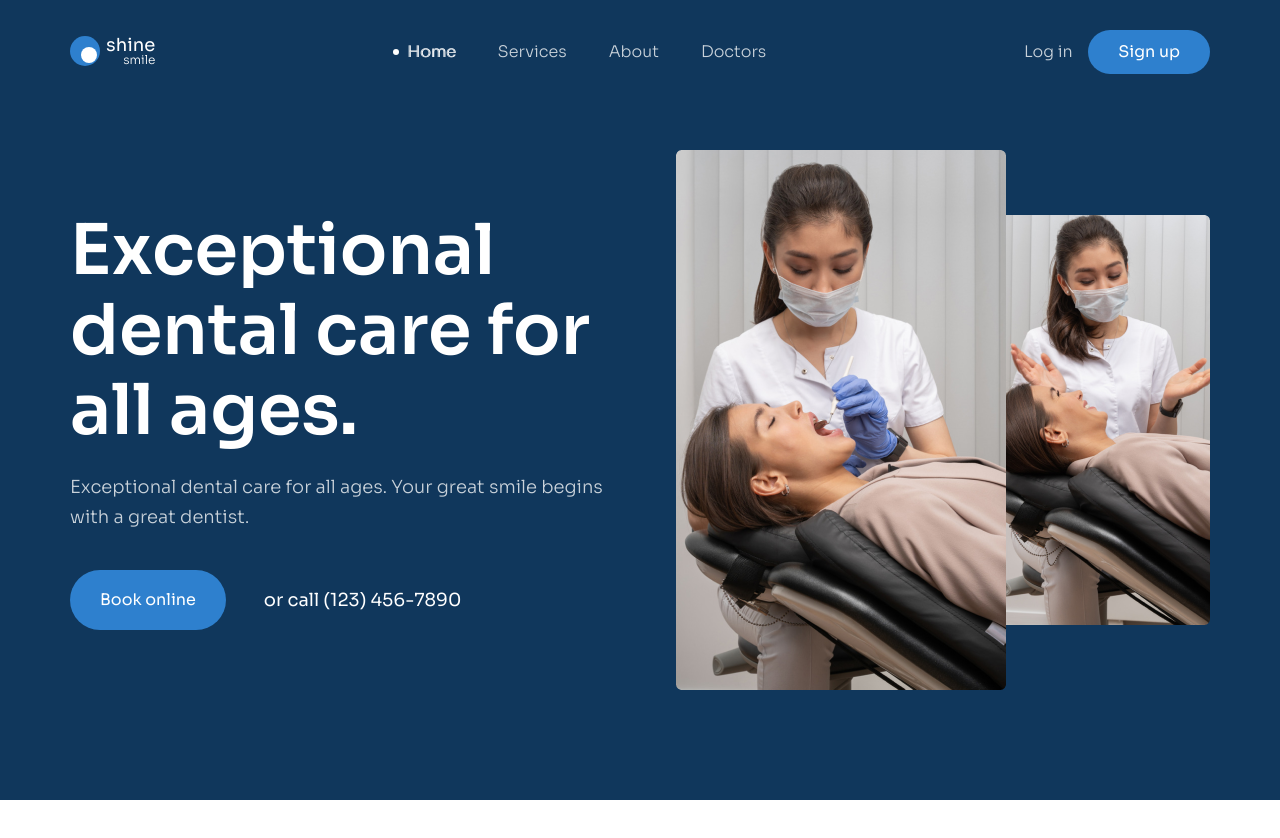
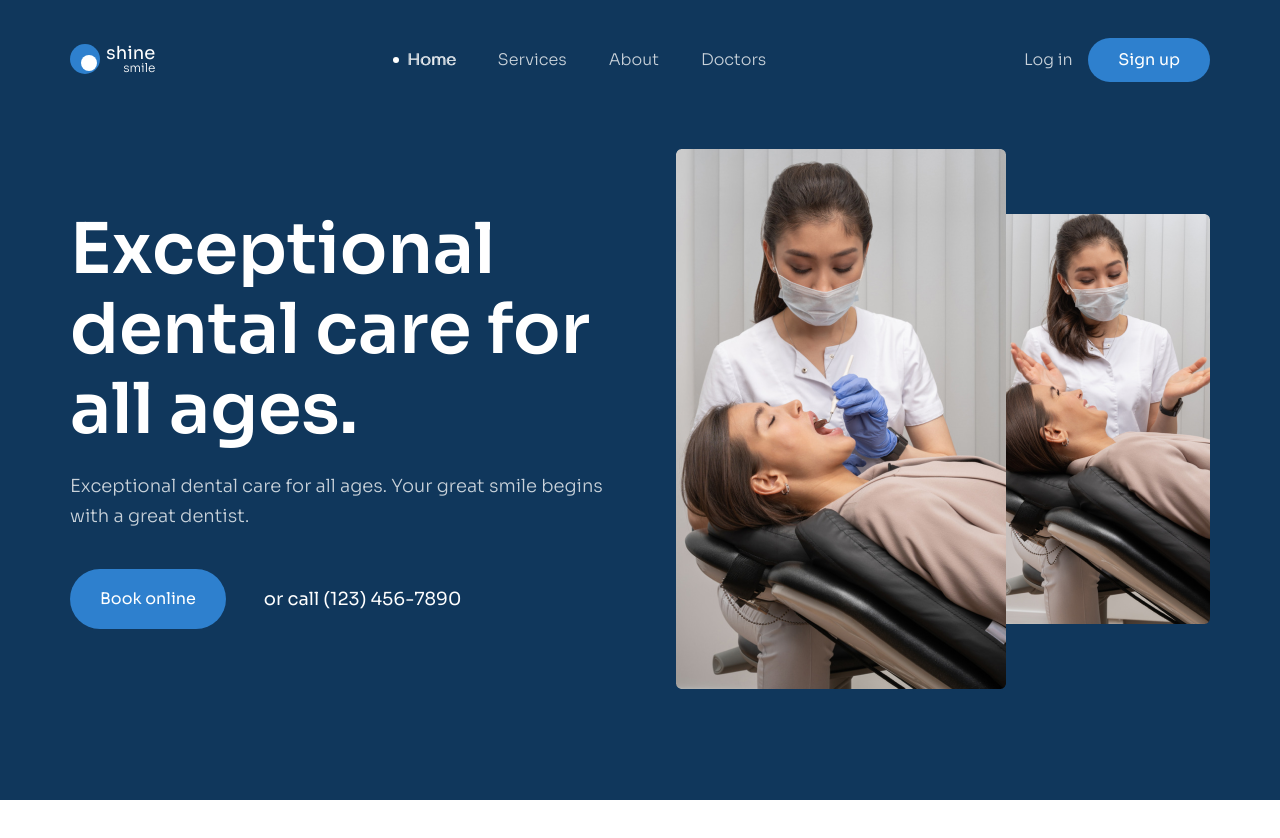
Before and after one commit to diu-ban/F8-project-02, a plain HTML site: page index.html in a window 1280 px wide. Shown: the top 838 px of the page. Before the commit the page ends 800 px from the top, so only its background shows below. Drawn offline with Linux system fonts and the light colour scheme.

Commit message:
2nd commit: customized

```diff
--- a/assets/css/styles.css
+++ b/assets/css/styles.css
@@ -44,14 +44,19 @@ a {
 
  /* Header */
 .header {
-    min-height: 100vh;
     background: var(--primary-color);
-    padding-top: 30px;
+    padding: 38px 0 38px;
+    position: fixed;
+    background-color: var(--primary-color);
+    /* overflow: hidden; */
+    z-index: 1;
+    width: 100%;
 }
 .top-header {
     display: flex;
+    align-items: center;
     justify-content: space-between;
-    align-items: center;
+
 }
 .logo {
     font-size: 1rem;
@@ -124,12 +129,20 @@ a {
     --height:44px;
     min-width: 104px;
 }
+
 /* Hero */
 .hero-wrap {
+    height: 100vh;
     display: flex;
-    margin-top: 76px;
+    padding-top: 38px;
     align-items: center;
     justify-content: space-between;
+    background-color: var(--primary-color);
+}
+.hero-wrap .container {
+    display: flex;
+    justify-content: space-between;
+    align-items: center;
 }
 .hero__content {
     width: 50%;
--- a/index.html
+++ b/index.html
@@ -33,7 +33,7 @@
     <meta name="msapplication-TileImage" content="/ms-icon-144x144.png">
     <meta name="theme-color" content="#ffffff">
 </head>
-<body>
+<body style="height: 10000px;">
     <!-- Header -->
     <header class="header">
         <div class="container">
@@ -66,13 +66,16 @@
                     </ul>
                 </nav>
                 <!-- Action -->
-                <div class="action">
+                <div class="header__action">
                     <a href="#!" class="login-btn">Log in</a>
                     <a href="#!" class="btn sign-up-btn">Sign up</a>
                 </div>
             </div>
+        </div>
+    </header>
     <!-- Hero -->
     <section class="hero-wrap">
+        <div class="container">
             <section class="hero__content">
                 <h1 class="content__header">Exceptional dental care for all ages.</h1>
                 <p class="content__desc">Exceptional dental care for all ages. Your great smile begins with a great dentist.</p>
@@ -87,8 +90,7 @@
                     <img src="./assets/Img/Hero photo 2.png" alt="" class="hero-img">
                 </figure>
             </section>
+        </div>
     </section>
-        </div>
-    </header>
 </body>
 </html>
```
Lines whose indentation alone changed are shown as unchanged.
